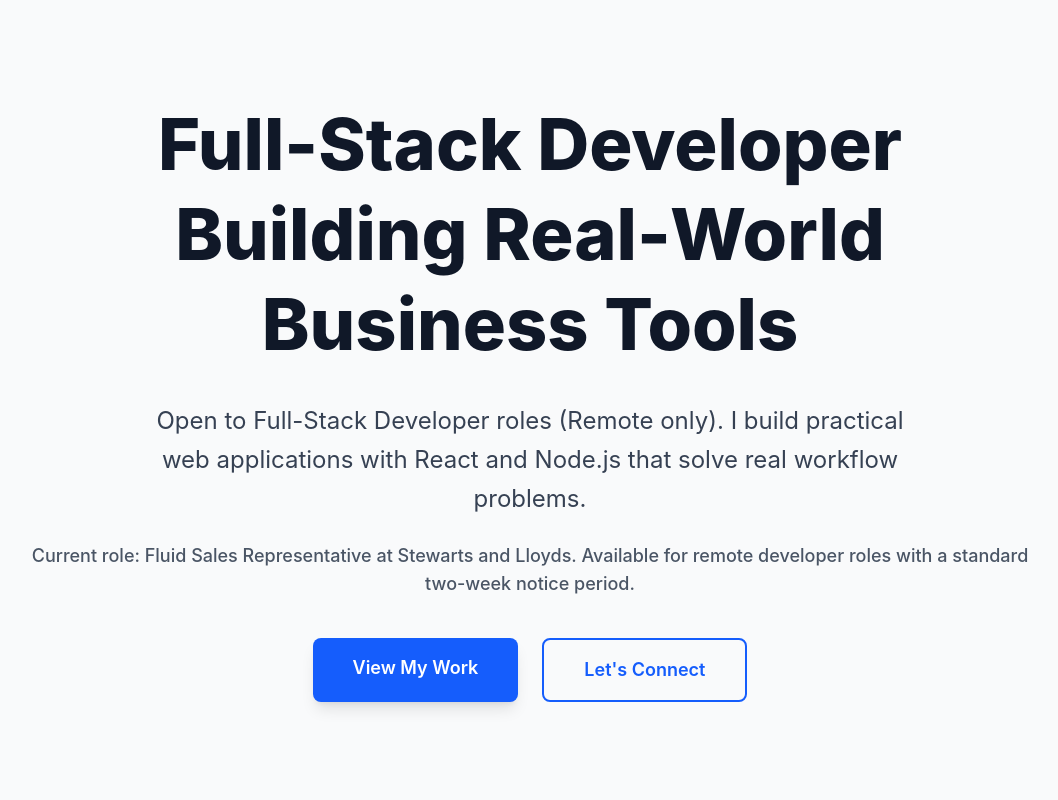
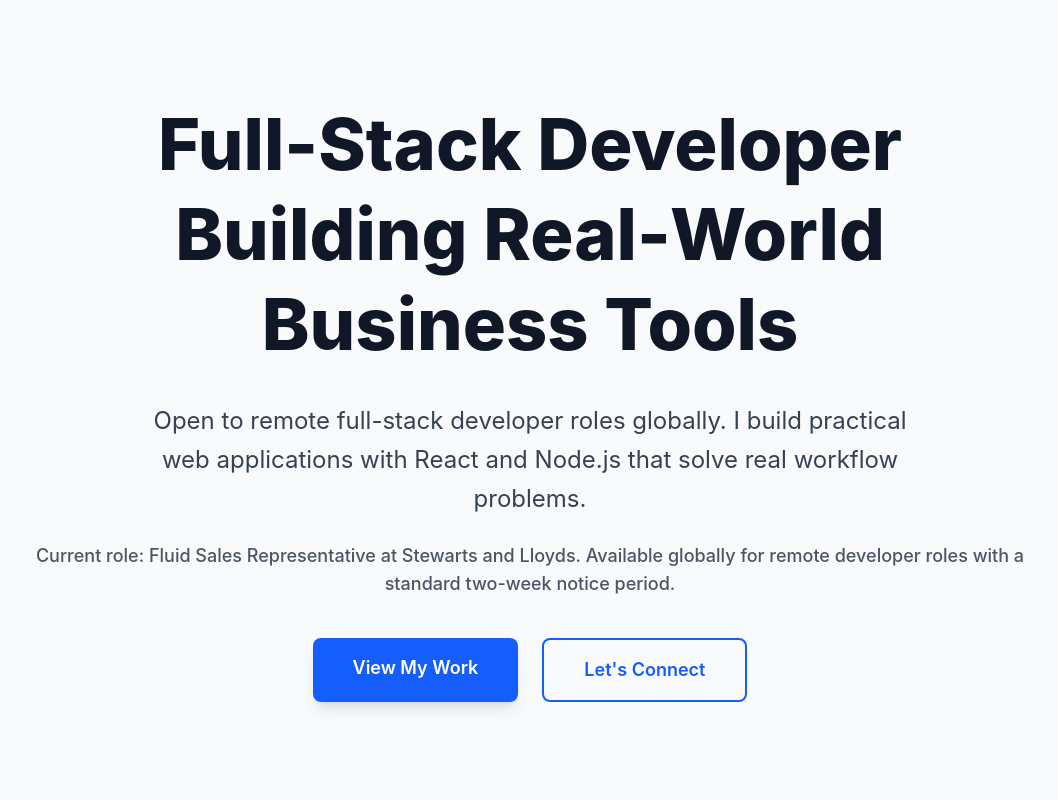
Before and after one commit to dane-iverson/portfolio, a Next.js app: page / in a window 1280 px wide. Shown: the top 800 px of the page, without its empty margins (110-1168 px from the left). Built offline with nearby package versions, Linux system fonts and the light colour scheme.

Commit message:
refactor: update Hero component to enhance clarity in role availability and focus on remote opportunities

```diff
--- a/components/Hero.js
+++ b/components/Hero.js
@@ -9,14 +9,14 @@ export default function Hero() {
           Full-Stack Developer Building Real-World Business Tools
         </h1>
         <p className="text-xl md:text-2xl text-gray-700 mb-6 max-w-3xl mx-auto leading-relaxed">
-          Open to Full-Stack Developer roles (Remote only). I build practical
+          Open to remote full-stack developer roles globally. I build practical
           web applications with React and Node.js that solve real workflow
           problems.
         </p>
         <p className="text-lg text-gray-600 mb-10 font-medium">
           Current role: Fluid Sales Representative at Stewarts and Lloyds.
-          Available for remote developer roles with a standard two-week notice
-          period.
+          Available globally for remote developer roles with a standard two-week
+          notice period.
         </p>
         <div className="flex flex-col sm:flex-row gap-6 justify-center">
           <a
```
